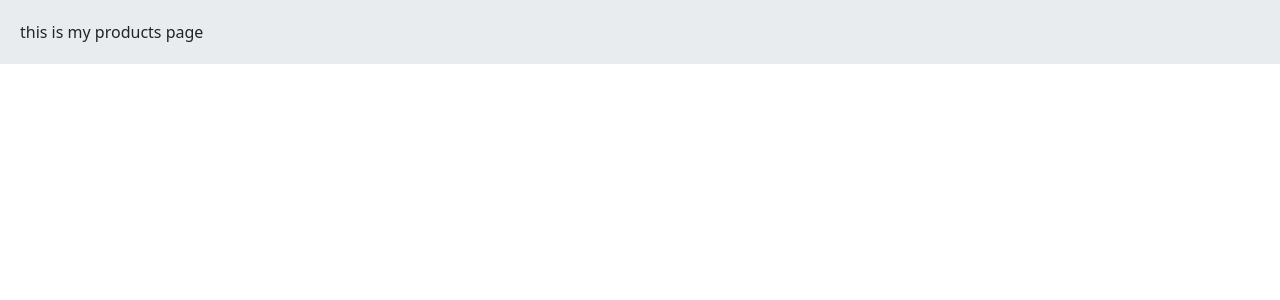
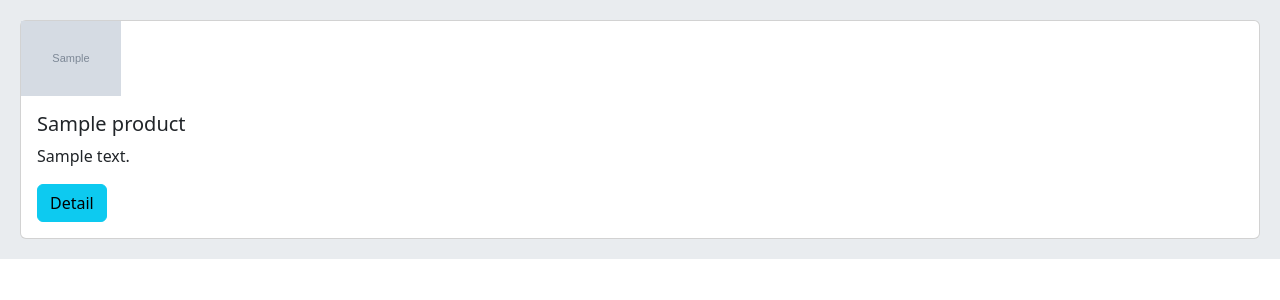
Before and after one commit to khodetitus/Django_Shopping, a Django app: page / in a window 1280 px wide. Shown: the part 56-356 px from the top of the page. Run offline with Django 4.2, Linux system fonts and the light colour scheme; tables that the repository leaves empty hold one stand-in row (values such as "Sample post"); grey boxes marked "Sample" are stand-in pictures; parts of the project's set-up code (start-up, migrations or seed data) failed here and were passed over.

Commit message:
Maktab_78_Masoud_Zandi | products | products.html | modify file | khodetitus

```diff
--- a/config/products/templates/products/products.html
+++ b/config/products/templates/products/products.html
@@ -1,4 +1,22 @@
 {% extends "base.html" %}
+{% load static %}
 {% block content %}
-    this is my products page
+    {% for pd in products %}
+        <div class="card">
+        <div class="bg-image hover-overlay ripple" data-mdb-ripple-color="light">
+            <img src="{{ pd.image.url }}" class="img-fluid" style="object-fit: scale-down" height="100px"
+                 width="100px"/>
+
+            <a href="#!">
+                <div class="mask" style="background-color: rgba(251, 251, 251, 0.15);"></div>
+            </a>
+        </div>
+        <div class="card-body">
+            <h5 class="card-title">{{ pd.name }}</h5>
+            <p class="card-text">
+                {{ pd.description }}</p>
+            <input type="submit" value="Detail" class="btn btn-info">
+        </div>
+    {% endfor %}
+</div>
 {% endblock %}
```
Also changed, not shown: config/products/migrations/0001_initial.py (added), config/products/migrations/0002_alter_category_options_alter_product_image.py (added), config/products/migrations/0003_rename_available_product_is_available.py (added), config/static/products/casio_watch.jpg (added).
